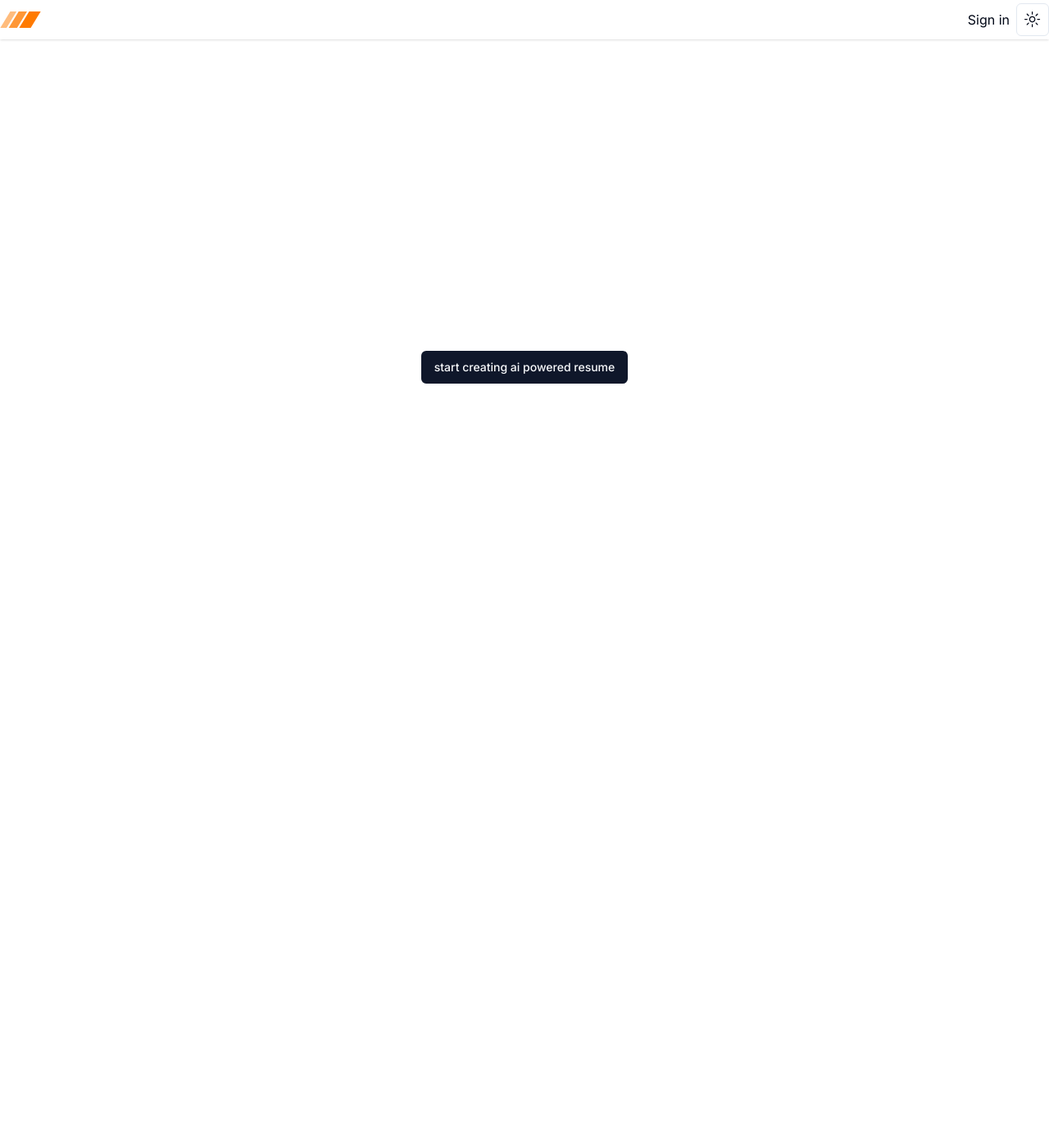
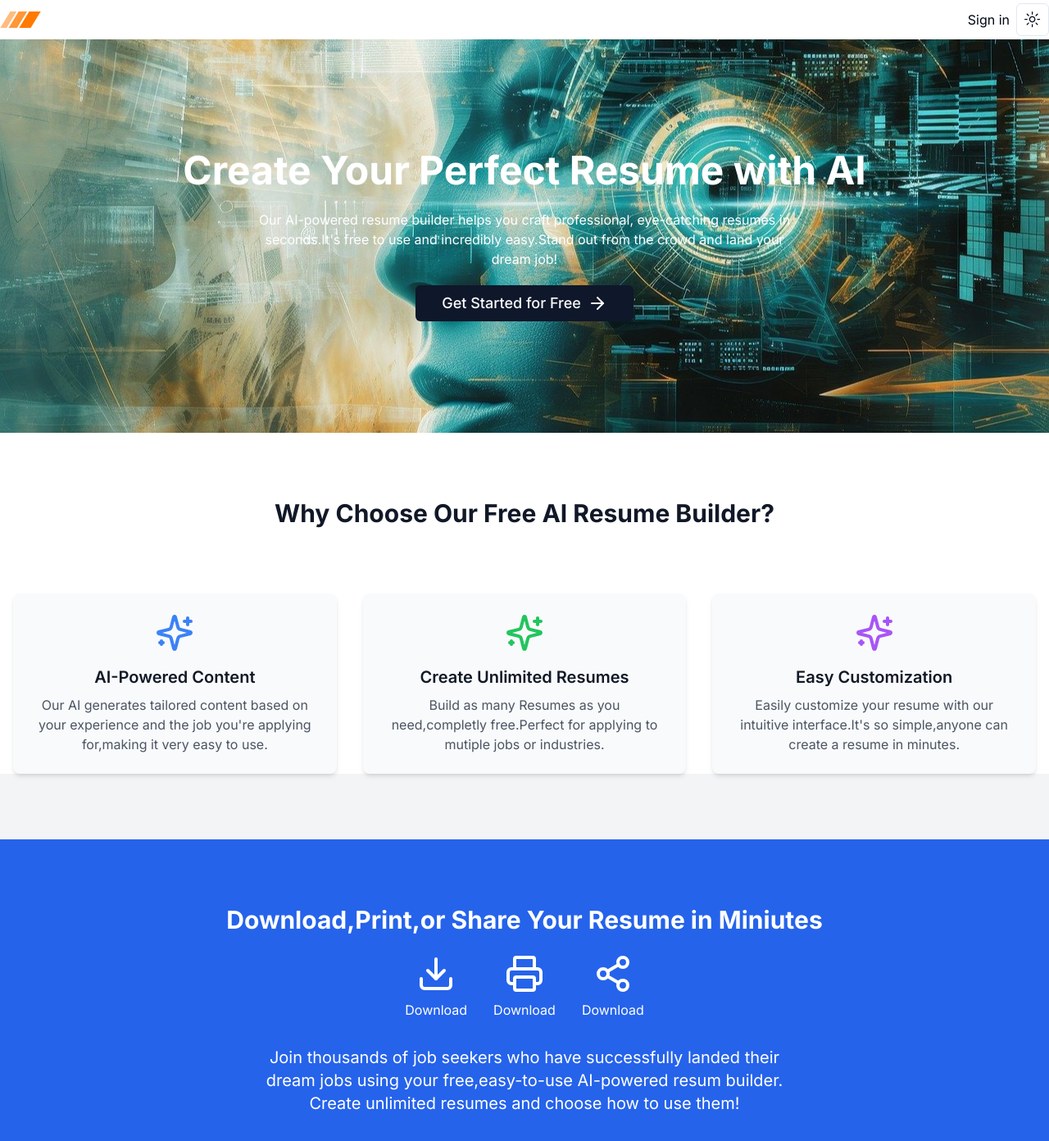
Before and after one commit to daleboy/ai_resume, a Next.js app: page / in a window 1280 px wide. Shown: the top 1392 px of the page at 82% size. Before the commit the page ends 848 px from the top, so only its background shows below. Built offline with nearby package versions, Linux system fonts and the light colour scheme; no server answers; the database is empty.

Commit message:
add landing page.

```diff
--- a/app/dashboard/resume/edit/[_id]/page.tsx
+++ b/app/dashboard/resume/edit/[_id]/page.tsx
@@ -8,7 +8,6 @@
 import StepFive from "@/components/resume/step-five"
 import ResumeCreateNav from '@/components/nav/resume-create-nav'
 import PreviewCard from "@/components/cards/preview-card";
-import { Resume } from '@/models/resume'
 
 export default function ResumeEditPage({ params }: { params: any }) {
   const { step,resumes,setResume } = useResumeContext();
--- a/app/page.tsx
+++ b/app/page.tsx
@@ -1,12 +1,94 @@
-import {Button} from "@/components/ui/button"
-import Link from "next/link"
+import { Button } from "@/components/ui/button"
+import Link from 'next/link'
+import { ArrowRight, Sparkles, Download, Printer, Share2 } from "lucide-react"
+export default function LandingPage() {
+    return (
+        <div className="relative min-h-screen bg-gray-100 dark:bg-gray-900 text-gray-900 dark:text-gray-100">
+            <div className='relative bg-cover bg-center' style={{ backgroundImage: 'url("bg.jpg")', height: "60vh" }}>
+                <div className='absolute inset-0 bg-gradient-to-b from transparent to-[#0101818] z-0'></div>
+                <div className='relative z-10 flex items-center justify-center h-full'>
+                    <div className='text-center'>
+                        <h1 className='text-white text-5xl font-bold mb-6'>
+                            Create Your Perfect Resume with AI
+                        </h1>
+                        <p className='text-white mb-5 max-w-2xl mx-auto'>
+                            Our AI-powered resume builder helps you craft professional,
+                            eye-catching resumes in seconds.It's free to use and incredibly
+                            easy.Stand out from the crowd and land your dream job!
+                        </p>
+                        <Link href="/resume/create">
+                            <Button size='lg' className='text-lg px-8 py-4'>
+                                Get Started for Free <ArrowRight className='ml-2' />
+                            </Button>
+                        </Link>
+                    </div>
+                </div>
+            </div>
 
-export default function Home() {
-  return (
-    <div className="flex justify-center items-center h-screen">
-      <Link href = "/resume/create">
-      <Button>start creating ai powered resume</Button>
-      </Link>
-    </div>
-  );
+            <section id='features' className='bg-white dark:bg-gray-800 pt-20'>
+                <div className="container mx-auto px-4">
+                    <h2 className="text-3xl font-bold text-center mb-20">
+                        Why Choose Our Free AI Resume Builder?
+                    </h2>
+                    <div className="grid md:grid-cols-3 gap-8">
+                        <FeaturedCard
+                            icon={<Sparkles className="w-12 h-12 text-blue-500" />}
+                            title="AI-Powered Content"
+                            description="Our AI generates tailored content based on your experience and the job you're applying for,making it very easy to use."
+                        ></FeaturedCard>
+
+                        <FeaturedCard
+                            icon={<Sparkles className="w-12 h-12 text-green-500" />}
+                            title="Create Unlimited Resumes"
+                            description="Build as many Resumes as you need,completly free.Perfect for applying to mutiple jobs or industries."
+                        ></FeaturedCard>
+
+                        <FeaturedCard
+                            icon={<Sparkles className="w-12 h-12 text-purple-500" />}
+                            title="Easy Customization"
+                            description="Easily customize your resume with our intuitive interface.It's so simple,anyone can create a resume in minutes."
+                        ></FeaturedCard>
+                    </div>
+                </div>
+            </section>
+
+            {/* call-to-Action Section */}
+            <section className="bg-blue-600 dark:bg-blue-800 text-white py-20 mt-20">
+                <div className="container mx-auto px-4 text-center">
+                    <h2 className="text-3xl font-bold mb-6">
+                        Download,Print,or Share Your Resume in Miniutes
+                    </h2>
+                    <div className="flex justify-center space-x-8 mb-8">
+                        <div className="flex flex-col items-center">
+                            <Download className='w-12 h-12 mb-2' />
+                            <span>Download</span>
+                        </div>
+                        <div className="flex flex-col items-center">
+                            <Printer className='w-12 h-12 mb-2' />
+                            <span>Download</span>
+                        </div>
+                        <div className="flex flex-col items-center">
+                            <Share2 className='w-12 h-12 mb-2' />
+                            <span>Download</span>
+                        </div>
+                    </div>
+                    <p className="text-xl mb-8 max-w-2xl mx-auto">
+                        Join thousands of job seekers who have successfully landed their
+                        dream jobs using your free,easy-to-use AI-powered resum builder.
+                        Create unlimited resumes and choose how to use them!
+                    </p>
+                </div>
+            </section>
+        </div>
+    )
 }
+
+function FeaturedCard({ icon, title, description }: { icon: React.ReactNode, title: string, description: string }) {
+    return (
+        <div className="bg-gray-50 dark:bg-gray-700 p-6 rounded-lg shadow-md">
+            <div className="flex justify-center mb-4">{icon}</div>
+            <h3 className="text-xl font-semibold mb-2 text-center">{title}</h3>
+            <p className="text-gray-600 dark:text-gray-300 text-center">{description}</p>
+        </div>
+    );
+}
--- a/app/resume/create/page.tsx
+++ b/app/resume/create/page.tsx
@@ -1,6 +1,6 @@
 'use client'
-import React, { useEffect } from 'react'
-import {useResumeContext,initialState} from "@/context/resume"
+import React from 'react'
+import {useResumeContext} from "@/context/resume"
 import StepOneCreate from "@/components/resume/step-one-create"
 import StepTwo from "@/components/resume/step-two"
 import StepThree from "@/components/resume/step-three"
@@ -8,7 +8,6 @@
 import StepFive from "@/components/resume/step-five"
 import ResumeCreateNav from '@/components/nav/resume-create-nav'
 import PreviewCard from "@/components/cards/preview-card"
-import { Resume } from '@/models/resume'
 
 export default function ResumeCreatePage() {
   const {step} = useResumeContext();
```
Also changed, not shown: public/bg.jpg (added), public/bg1.jpg (added).
